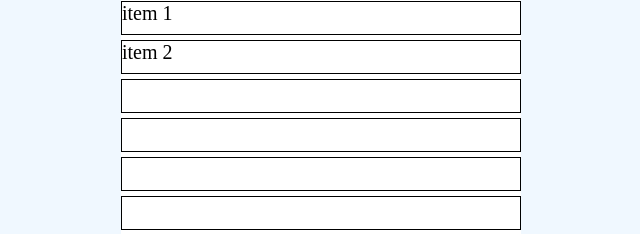
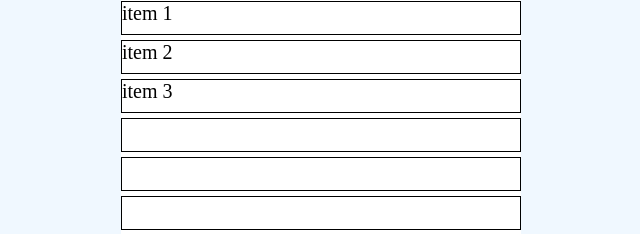
Before and after one commit to wonswe/list_app, a plain HTML site: page index.html in a window 1280 px wide. Shown: the part 155-389 px from the top of the page, 319-959 px from the left. Drawn offline with Linux system fonts and the light colour scheme.

Commit message:
test list-container

```diff
--- a/index.html
+++ b/index.html
@@ -13,7 +13,7 @@
       <div class="list-container">
         <div class="item">item 1</div>
         <div class="item">item 2</div>
-        <div class="item"></div>
+        <div class="item">item 3</div>
         <div class="item"></div>
         <div class="item"></div>
         <div class="item"></div>
```
